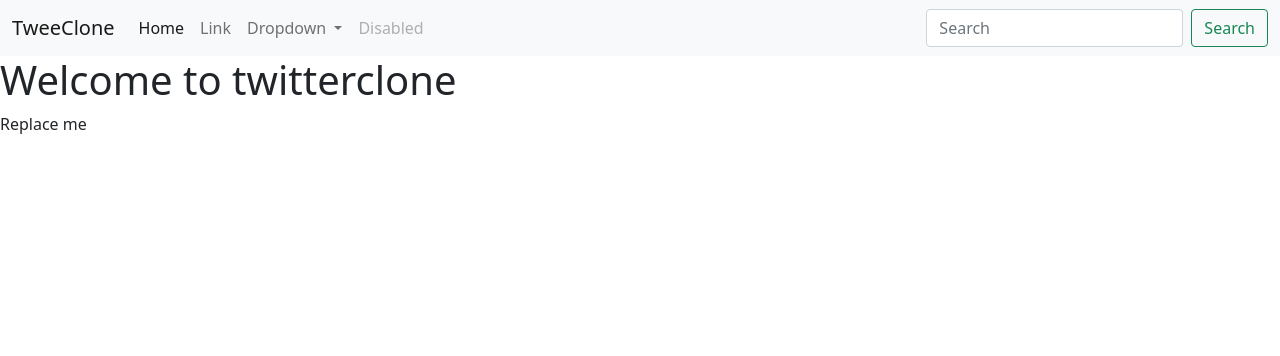
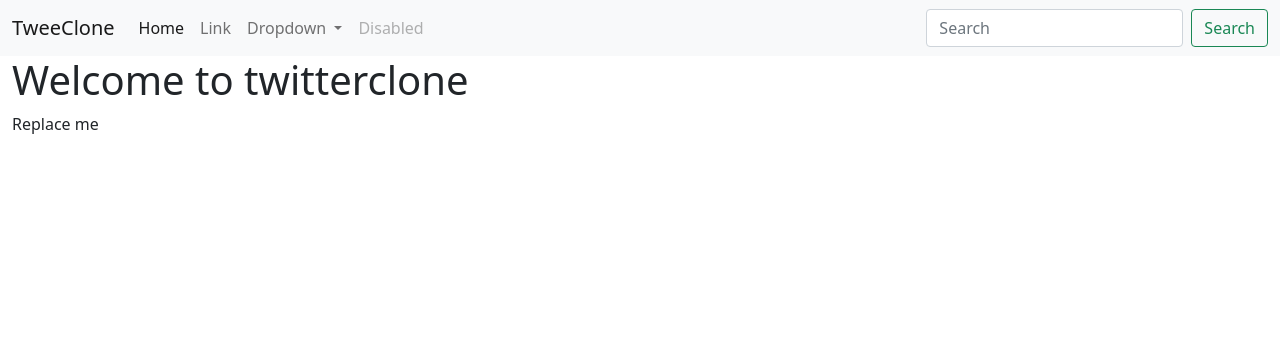
Before and after one commit to Bossy1996/twitter-clone, a Django app: page / in a window 1280 px wide. Shown: the top 356 px of the page. Run offline with Django 3.2, Linux system fonts and the light colour scheme.

Commit message:
html stuff

```diff
--- a/templates/base.html
+++ b/templates/base.html
@@ -12,8 +12,11 @@
   </head>
   <body>
     {% include "components/navbar.html" %}
-    {% block content %}
-    {% endblock content %}
+    <div class="container-fluid">
+      {% block content %}
+      {% endblock content %}
+    </div>
+
 
 
     <!-- Optional JavaScript; choose one of the two! -->
--- a/templates/pages/index.html
+++ b/templates/pages/index.html
@@ -1,7 +1,12 @@
 {% extends 'base.html' %}
 
 {% block content %}
-<h1>Welcome to twitterclone</h1>
+<div class="row">
+    <div class="col">
+        <h1>Welcome to twitterclone</h1>
+    </div>
+</div>
+
 <div id="tweets">
     Replace me
 </div>
@@ -19,7 +24,7 @@
     };
 
     function formatTweetElement(tweet) {
-        var formatedTweet = "<div class='mb-4 tweet' id='" + tweet.id
+        var formatedTweet = "<div class='col-12 border py-3 mb-4 tweet' id='" + tweet.id
         +"<p>" + tweet.content +
             "</p><div class='btn-group'>" + LikeBtn(tweet) +
         "</div></div>";
```
